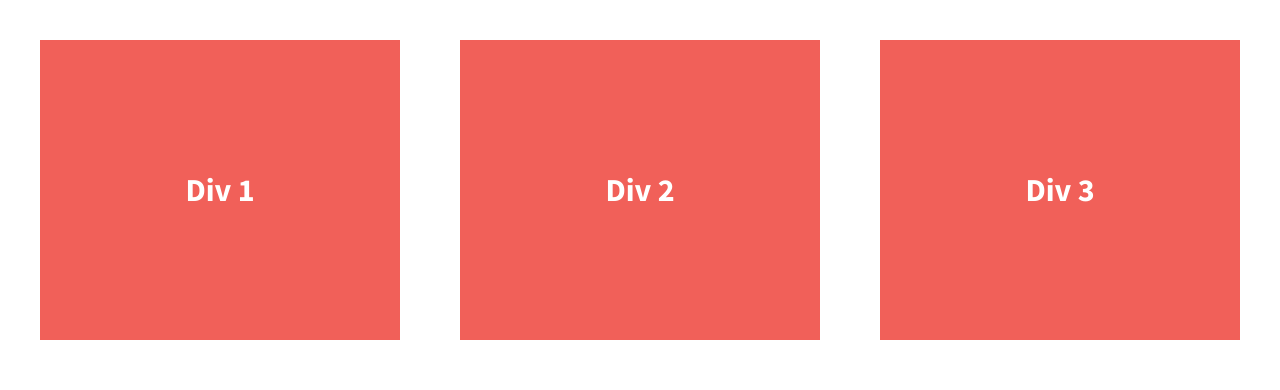
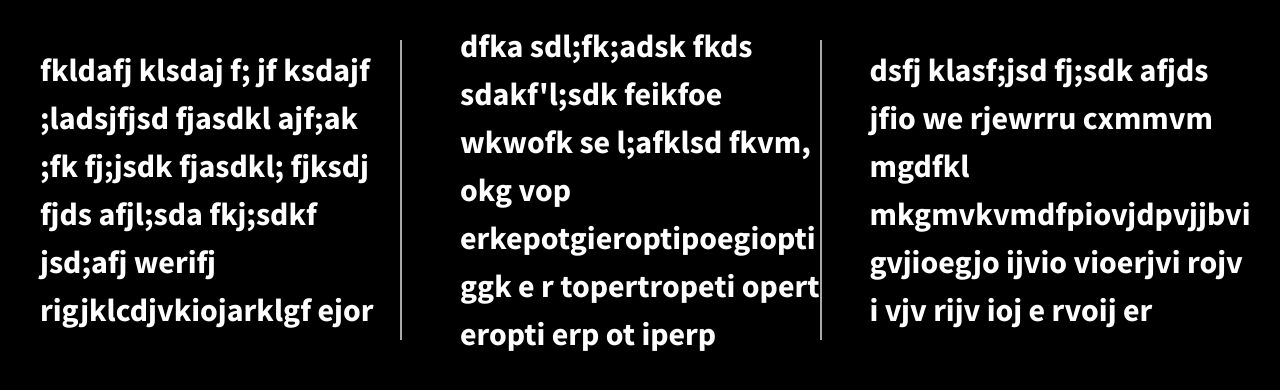
Before and after one commit to eirnin/07.01-206-divs-flexbox-starter, a plain HTML site: page index.html in a window 1280 px wide. Drawn offline with nearby package versions, Linux system fonts and the light colour scheme.

Commit message:
Widget style setup

```diff
--- a/css/main.css
+++ b/css/main.css
@@ -11,7 +11,7 @@
    ========================================================================== */
 
 html {
-    color: #222;
+    color: #fff;
     font-size: 1em;
     line-height: 1.4;
 }
@@ -25,7 +25,7 @@ html {
  */
 
 ::-moz-selection {
-    background: #b3d4fc;
+    background: #A9A9A9;
     text-shadow: none;
 }
 
@@ -97,7 +97,7 @@ textarea {
 
 
 html {
-  background-color: #fff;
+  background-color: #000000;
   height: 100%;
 }
 
@@ -124,8 +124,14 @@ body {
   color: #fff;
   line-height: 1.5em;
   font-size: 1.6em;
-  background-color: #f16059;
+  background-color: #000000;
   height: 300px;
+
+
+}
+
+.div-1, .div-2{
+  border-right: 2px solid darkgray;
 }
 
 
--- a/index.html
+++ b/index.html
@@ -23,13 +23,13 @@
 
         <section class="wrapper">
             <div class="div-1">
-                Div 1
+                <p> fkldafj klsdaj f; jf ksdajf ;ladsjfjsd fjasdkl ajf;ak ;fk fj;jsdk fjasdkl; fjksdj fjds afjl;sda fkj;sdkf jsd;afj werifj rigjklcdjvkiojarklgf ejor</p>
             </div>
             <div class="div-2">
-                Div 2
+              <p>dfka sdl;fk;adsk fkds sdakf'l;sdk feikfoe wkwofk se l;afklsd fkvm, okg vop erkepotgieroptipoegiopti ggk  e r topertropeti opert eropti erp ot iperp </p>
             </div>
             <div class="div-3">
-                Div 3
+                <p>dsfj klasf;jsd fj;sdk afjds jfio we  rjewrru  cxmmvm mgdfkl mkgmvkvmdfpiovjdpvjjbvi   gvjioegjo ijvio vioerjvi rojv i vjv rijv ioj e rvoij er</p>
             </div>
         </section>
 
```
